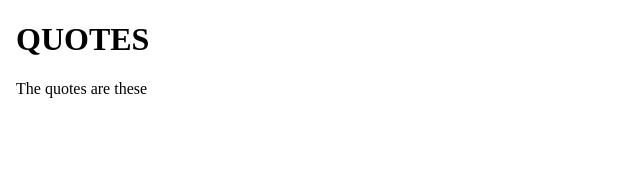
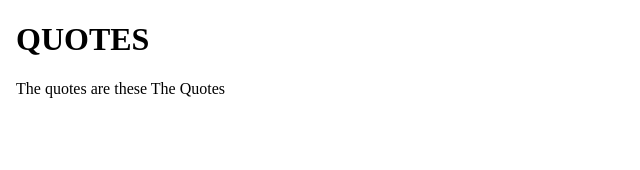
Before and after one commit to Melby01/Quotes, an Angular app: page / in a window 1280 px wide. Shown: the top 170 px of the page, without its empty margins (0-640 px from the left). Built offline with nearby package versions, Linux system fonts and the light colour scheme.

Commit message:
Create a variable and give it a value

```diff
--- a/src/app/app.component.ts
+++ b/src/app/app.component.ts
@@ -6,5 +6,5 @@ import { Component } from '@angular/core';
   styleUrls: ['./app.component.css']
 })
 export class AppComponent {
-  title = 'Quotes';
+  quotes = 'The Quotes';
 }
```
